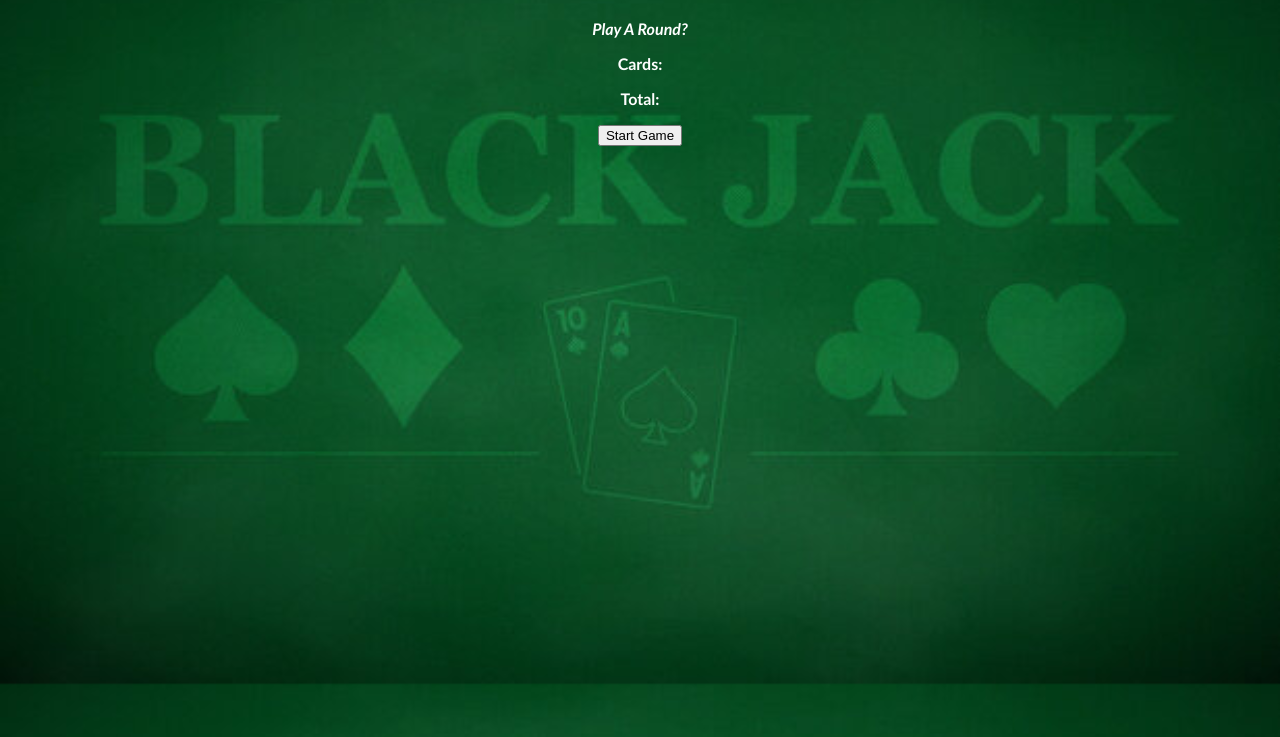
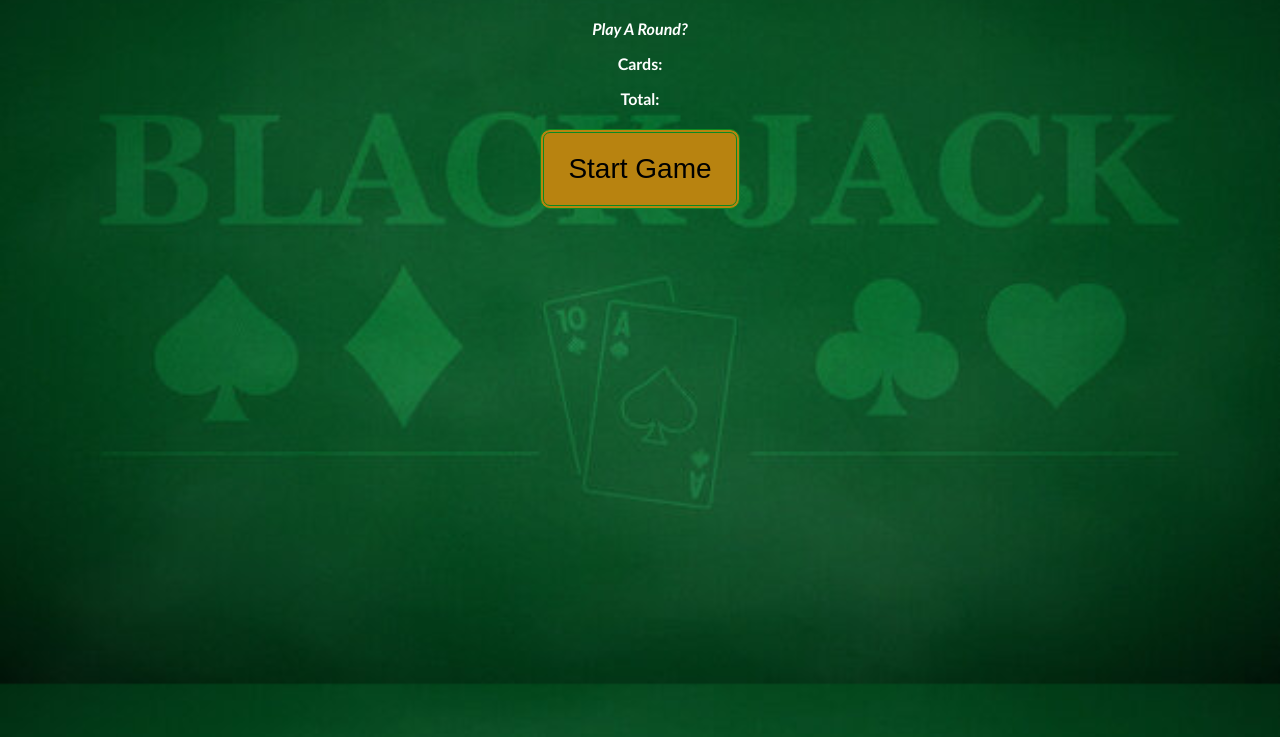
Before and after one commit to Noriomusha/BlackJack-JavaScript, a plain HTML site: page index.html in a window 1280 px wide. Shown: the part 63-800 px from the top of the page. Drawn offline with Linux system fonts and the light colour scheme.

Commit message:
index.css update
add styling for start game button

```diff
--- a/index.css
+++ b/index.css
@@ -12,6 +12,23 @@ h1 {
     text-align: center;
 
 }
+button {
+    display: inline-block;
+    background-color: rgb(184, 131, 16);
+    padding: 20px;
+    width: 200px;
+    text-align: center;
+    border: 4px double #0a8a22;
+    border-radius: 10px;
+    font-size: 28px;
+    cursor: pointer; /* add this line */
+    margin: 5px;
+
+
+}
+button:hover {
+    background-color: orange;
+}
 
 #message-el {
     text-align: center;
--- a/index.html
+++ b/index.html
@@ -12,7 +12,7 @@
     <p id="message-el">Play A Round?</p>
     <p>Cards: </p>
     <p>Total: </p>
-    <button id="btnStartGame" onclick="startGame()">Start Game</button>
+    <button type="button" id="btnStartGame" onclick="startGame()">Start Game</button>
 
     <script src = index.js> </script>
 </body>
--- a/index.js
+++ b/index.js
@@ -11,6 +11,11 @@ console.log(firstCard, secondCard)
 let sum = firstCard + secondCard;
 console.log(sum);
 
+
+
+console.log(message);
+
+function startGame(){
     if(sum <21){
         message = "Do you want to draw a new card?  YES/NO"
     }else if  (sum === 21){
@@ -20,10 +25,4 @@ if(sum <21){
         message = "You're out of the game!"
         isAlive = false
     }
-
-// 3. Create a variable, hasBlackJack, and set it to false
-
-// cash out
-console.log(hasBlackJack);
-console.log(isAlive);
-console.log(message);
+}
```
Lines whose indentation alone changed are shown as unchanged.
